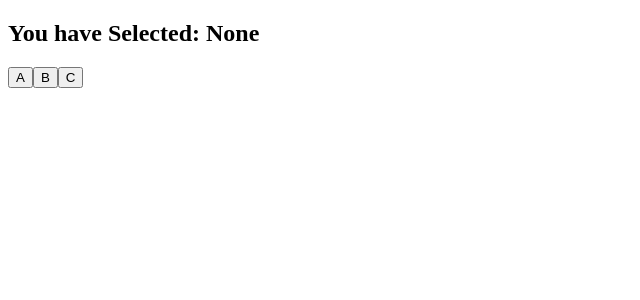
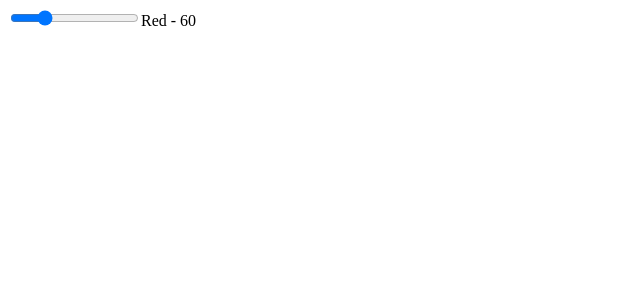
Before and after one commit to klcantrell/kals-frontend-explorations, a React (Create React App) app: page / in a window 1280 px wide. Shown: the top 300 px of the page, without its empty margins (0-640 px from the left). Built offline with nearby package versions, Linux system fonts and the light colour scheme.

Commit message:
making components reusable

```diff
--- a/src/App.js
+++ b/src/App.js
@@ -1,36 +1,79 @@
 import React from "react";
+import ReactDOM from "react-dom";
+import PropTypes from "prop-types";
 
 class App extends React.Component {
+  state = {
+    red: 60
+  };
+  update = e => {
+    this.setState({
+      red: ReactDOM.findDOMNode(this.refs.red.refs.inp).value
+    });
+  };
   render() {
     return (
-      <Buttons>
-        <button value="A">A</button>
-        <button value="B">B</button>
-        <button value="C">C</button>
-      </Buttons>
-    );
-  }
-}
-
-class Buttons extends React.Component {
-  state = { selected: "None" };
-  selectItem = selected => {
-    this.setState({ selected });
-  };
-  render() {
-    let fn = child => {
-      return React.cloneElement(child, {
-        onClick: () => this.selectItem(child.props.value)
-      });
-    };
-    let items = React.Children.map(this.props.children, fn);
-    return (
       <div>
-        <h2>You have Selected: {this.state.selected}</h2>
-        {items}
+        <NumInput
+          ref="red"
+          update={this.update}
+          min={0}
+          max={255}
+          step={1}
+          val={+this.state.red}
+          label="Red"
+          update={this.update}
+        />
+        <br />
       </div>
     );
   }
 }
 
+class NumInput extends React.Component {
+  render() {
+    let label =
+      this.props.label !== "" ? (
+        <label>
+          {this.props.label} - {this.props.val}
+        </label>
+      ) : (
+        ""
+      );
+    return (
+      <div>
+        <input
+          ref="inp"
+          type={this.props.type}
+          min={this.props.min}
+          max={this.props.max}
+          step={this.props.step}
+          defaultValue={this.props.val}
+          onChange={this.props.update}
+        />
+        {label}
+      </div>
+    );
+  }
+}
+
+NumInput.propTypes = {
+  min: PropTypes.number,
+  max: PropTypes.number,
+  step: PropTypes.number,
+  val: PropTypes.number,
+  label: PropTypes.string,
+  update: PropTypes.func.isRequired,
+  type: PropTypes.oneOf(["number", "range"])
+};
+
+NumInput.defaultProps = {
+  min: 0,
+  max: 0,
+  step: 1,
+  val: 0,
+  label: "",
+  type: "range"
+};
+
 export default App;
```
